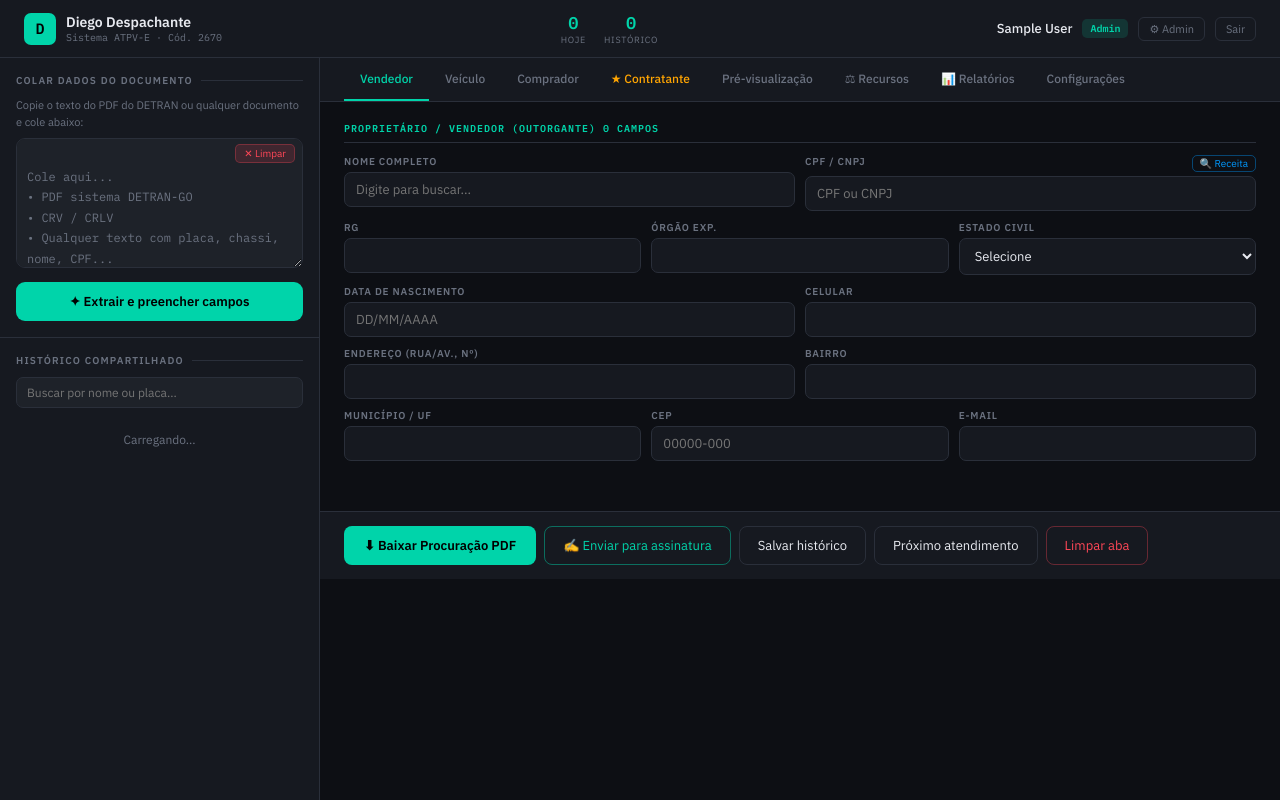
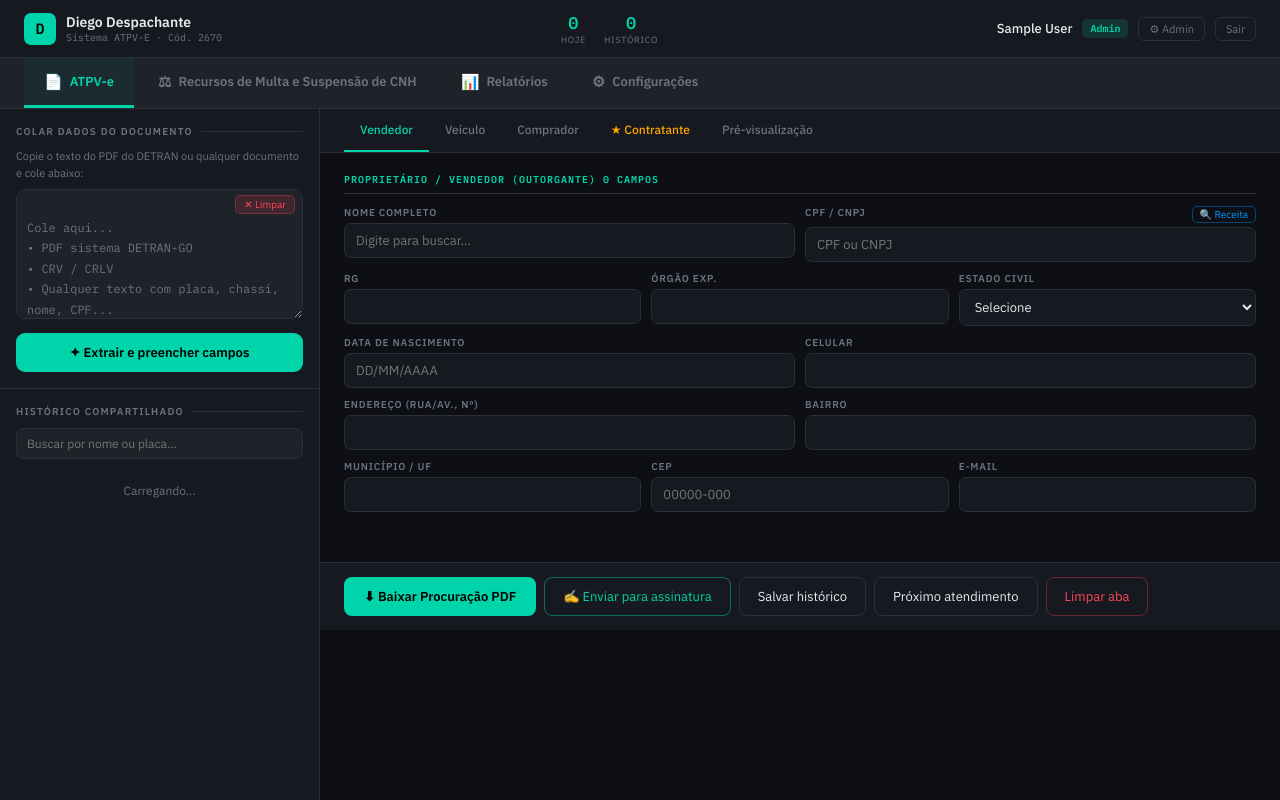
Before and after one commit to diego7327-sys/atpv-sistema, a Flask app: page / in a window 1280 px wide. Run offline with Flask 3, Linux system fonts and the light colour scheme; the visitor is signed in with stand-in values (Sample User, id 1); data that the repository does not hold is empty; some libraries are stand-ins or nearby versions.

Commit message:
Add files via upload

```diff
--- a/templates/index.html
+++ b/templates/index.html
@@ -67,7 +67,15 @@ tr:hover td{background:var(--surf2)}
 .tag-emp{background:rgba(255,165,2,.15);color:var(--warn)}
 .tag-ok{background:rgba(0,212,170,.1);color:var(--acc)}
 .tag-off{background:rgba(255,71,87,.1);color:var(--red)}
+.modbar{display:flex;gap:4px;padding:0 24px;background:var(--surf2);border-bottom:1px solid var(--bord);overflow-x:auto}
+.modbtn{display:flex;align-items:center;gap:7px;padding:14px 20px;font-size:13px;font-weight:600;cursor:pointer;
+  border:none;border-bottom:3px solid transparent;background:none;color:var(--mut);font-family:var(--font);
+  white-space:nowrap;transition:all .15s}
+.modbtn:hover{color:var(--txt)}
+.modbtn.active{color:var(--acc);border-bottom-color:var(--acc);background:rgba(0,212,170,.05)}
+.modbtn .mod-ico{font-size:15px}
 .app{display:grid;grid-template-columns:320px 1fr;flex:1}
+.app.full{grid-template-columns:1fr}
 .left{border-right:1px solid var(--bord);display:flex;flex-direction:column;background:var(--surf);overflow-y:auto;max-height:calc(100vh - 57px);position:sticky;top:57px}
 .psec{padding:16px;border-bottom:1px solid var(--bord)}
 .psec:last-child{border-bottom:none;flex:1}
@@ -145,7 +153,7 @@ tr:hover td{background:var(--surf2)}
 ::-webkit-scrollbar{width:4px}
 ::-webkit-scrollbar-track{background:transparent}
 ::-webkit-scrollbar-thumb{background:var(--bord);border-radius:3px}
-@media(max-width:900px){.app{grid-template-columns:1fr}.left{max-height:none;position:static;border-right:none;border-bottom:1px solid var(--bord)}.g2,.g3{grid-template-columns:1fr}}
+@media(max-width:900px){.app{grid-template-columns:1fr}.modbtn{padding:12px 13px;font-size:12px}.left{max-height:none;position:static;border-right:none;border-bottom:1px solid var(--bord)}.g2,.g3{grid-template-columns:1fr}}
 </style>
 </head>
 <body>
@@ -165,6 +173,18 @@ tr:hover td{background:var(--surf2)}
     <button class="btn-logout" onclick="logout()">Sair</button>
   </div>
 </header>
+<nav class="modbar">
+  <button class="modbtn active" data-mod="atpv" onclick="modulo('atpv')">
+    <span class="mod-ico">📄</span> ATPV-e</button>
+  <button class="modbtn" data-mod="recursos" onclick="modulo('recursos')">
+    <span class="mod-ico">⚖</span> Recursos de Multa e Suspensão de CNH
+    <span id="badge-prazos" class="badge-alerta" style="display:none">0</span></button>
+  <button class="modbtn" data-mod="relatorios" onclick="modulo('relatorios')">
+    <span class="mod-ico">📊</span> Relatórios</button>
+  <button class="modbtn" data-mod="config" onclick="modulo('config')">
+    <span class="mod-ico">⚙</span> Configurações</button>
+</nav>
+
 <div class="app">
 <div class="left">
   <div class="psec">
@@ -193,9 +213,6 @@ tr:hover td{background:var(--surf2)}
     <button class="ftab" data-tab="comprador" onclick="ftab('comprador')">Comprador</button>
     <button class="ftab" data-tab="contratante" onclick="ftab('contratante')" style="color:var(--warn)">★ Contratante</button>
     <button class="ftab" data-tab="preview" onclick="ftab('preview')">Pré-visualização</button>
-    <button class="ftab" data-tab="recursos" onclick="ftab('recursos')" id="tab-recursos">⚖ Recursos <span id="badge-prazos" class="badge-alerta" style="display:none">0</span></button>
-    <button class="ftab" data-tab="relatorios" onclick="ftab('relatorios')" id="tab-rel">📊 Relatórios</button>
-    <button class="ftab" data-tab="config" onclick="ftab('config')">Configurações</button>
   </div>
   <div id="alert-box" class="alert"></div>
 
@@ -813,21 +830,49 @@ function setVal(id,val){ var el=document.getElementById(id); if(el&&val&&val.tri
 function blank(v,n){ return v&&v.trim()?v:'_'.repeat(n||22); }
 
 // ═══ TABS ════════════════════════════════════════════════════
+var ABAS_ATPV = ['vendedor','veiculo','comprador','contratante','preview'];
+var MODULO_ATUAL = 'atpv';
+
+// Troca de módulo: cada um abre a tela inteira dele.
+function modulo(m){
+  MODULO_ATUAL = m;
+  document.querySelectorAll('.modbtn').forEach(function(b){
+    b.classList.toggle('active', b.getAttribute('data-mod')===m);
+  });
+  var ehAtpv = (m==='atpv');
+  var app   = document.querySelector('.app');
+  var lado  = document.querySelector('.left');
+  var abas  = document.querySelector('.ftabs');
+  var barra = document.getElementById('action-bar-atpv');
+
+  if(lado)  lado.style.display  = ehAtpv ? '' : 'none';
+  if(abas)  abas.style.display  = ehAtpv ? '' : 'none';
+  if(barra) barra.style.display = ehAtpv ? '' : 'none';
+  if(app)   app.classList.toggle('full', !ehAtpv);
+
+  if(ehAtpv){
+    ftab(ABAS_ATPV.indexOf(tabAtual)>=0 ? tabAtual : 'vendedor');
+    return;
+  }
+  document.querySelectorAll('.ftc').forEach(function(el){ el.classList.remove('active'); });
+  var alvo=document.getElementById('fc-'+m);
+  if(alvo) alvo.classList.add('active');
+  if(m==='recursos')   carregarRecursos();
+  if(m==='relatorios'){ carregarRelatorio(); relTab(relTabAtual||'atendimentos'); }
+}
+
+// Abas internas do módulo ATPV-e
 function ftab(t){
   tabAtual=t;
-  document.querySelectorAll('.ftab').forEach(function(el){
+  // so as abas da barra principal — as sub-abas de Relatorios e Admin
+  // usam a mesma classe e nao devem ser mexidas aqui
+  document.querySelectorAll('.ftabs > .ftab').forEach(function(el){
     el.classList.toggle('active', el.getAttribute('data-tab')===t);
   });
   document.querySelectorAll('.ftc').forEach(function(el){ el.classList.remove('active'); });
   var alvo=document.getElementById('fc-'+t);
   if(alvo) alvo.classList.add('active');
-  // a barra de acoes do ATPV so faz sentido nas abas do atendimento
-  var barra=document.getElementById('action-bar-atpv');
-  if(barra) barra.style.display =
-    ['vendedor','veiculo','comprador','contratante','preview'].indexOf(t)>=0 ? '' : 'none';
-  if(t==='preview')    gerarPreview();
-  if(t==='relatorios') carregarRelatorio();
-  if(t==='recursos')   carregarRecursos();
+  if(t==='preview') gerarPreview();
 }
 
 // ═══ EXTRAÇÃO ════════════════════════════════════════════════
@@ -2299,6 +2344,7 @@ carregarMe();
 carregarHist();
 gerarPreview();
 carregarPrazos();
+modulo('atpv');
 setInterval(carregarHist,300000);
 </script>
 </body>
```
